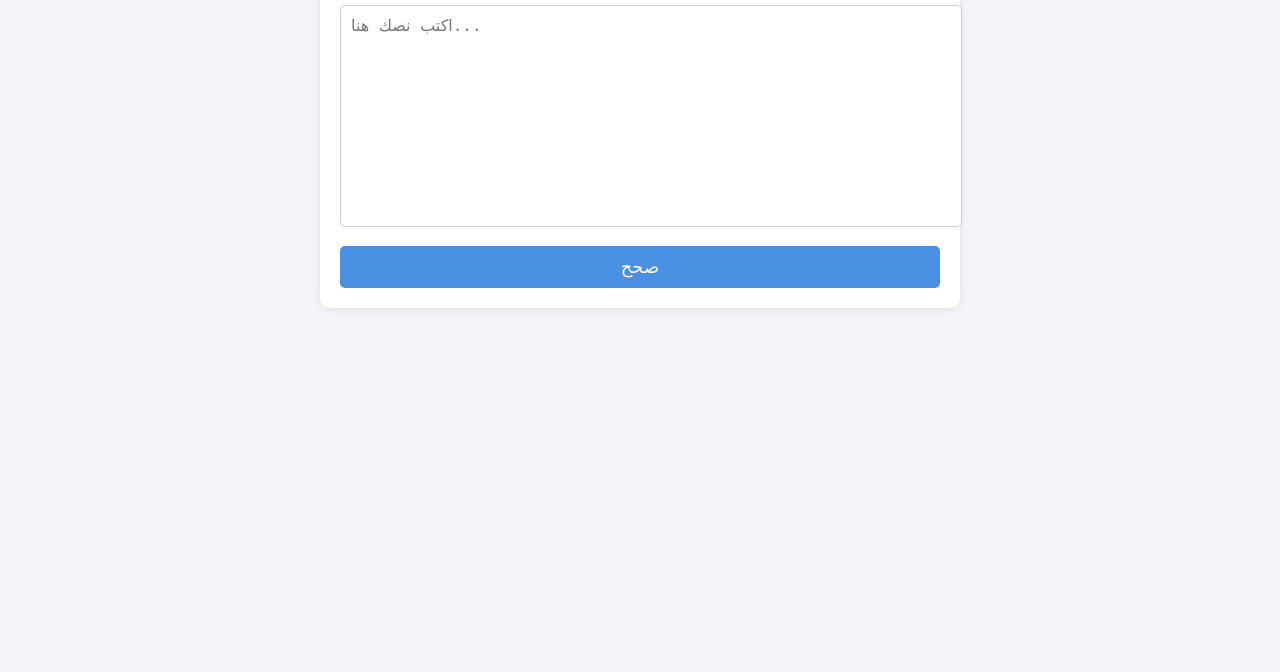
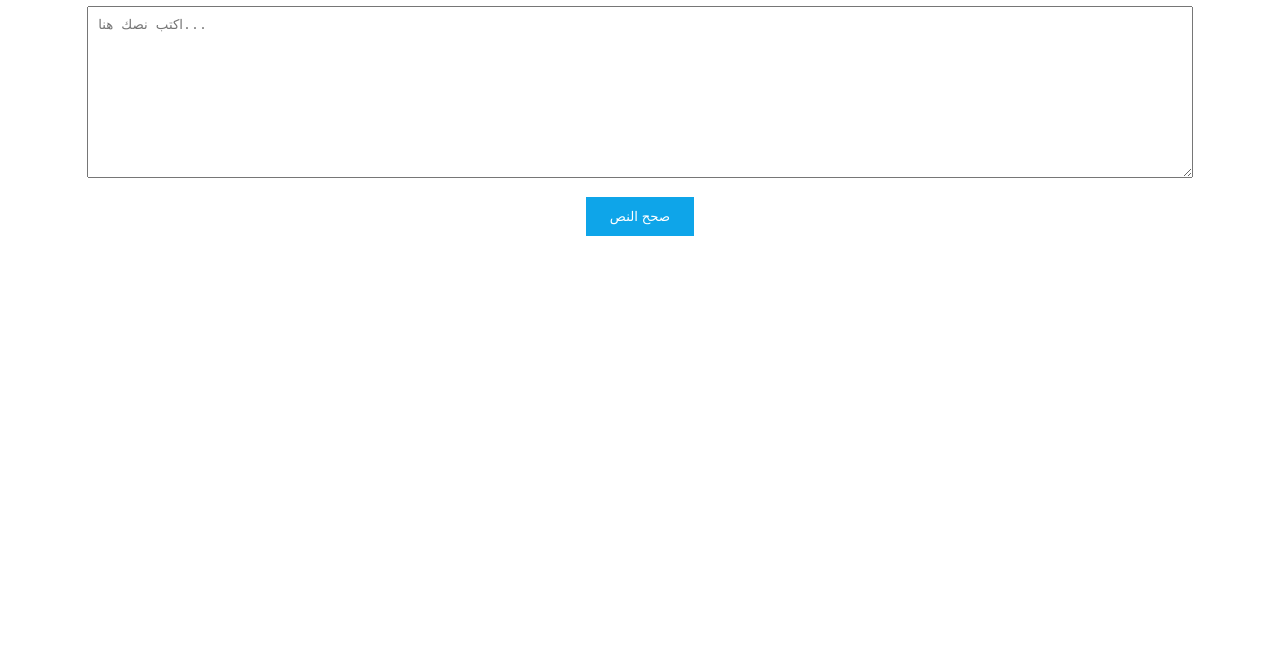
Before and after one commit to touatwiam8-creator/RA-ED, a plain HTML site: page index.html in a window 1280 px wide. Shown: the part 128-800 px from the top of the page. Drawn offline with Linux system fonts and the light colour scheme.

Commit message:
Update index.html

```diff
--- a/index.html
+++ b/index.html
@@ -1,105 +1,67 @@
 <!DOCTYPE html>
-<html lang="ar">
+<html>
 <head>
-    <meta charset="UTF-8">
-    <meta name="viewport" content="width=device-width, initial-scale=1.0">
-    <title>مصحح النصوص العربي</title>
+    <title>مصحح النصوص</title>
     <style>
-        body {
-            font-family: Arial, sans-serif;
-            background-color: #f4f4f9;
-            color: #333;
-            margin: 0;
-            padding: 20px;
-        }
-
-        h1 {
-            text-align: center;
-            font-size: 2.5em;
-            color: #4A90E2;
-            margin-bottom: 20px;
-        }
-
-        .container {
-            max-width: 600px;
-            margin: auto;
-            padding: 20px;
-            background: white;
-            border-radius: 10px;
-            box-shadow: 0 0 10px rgba(0, 0, 0, 0.1);
-        }
-
-        textarea {
-            width: 100%;
-            height: 200px;
-            border: 1px solid #ccc;
-            border-radius: 5px;
-            padding: 10px;
-            font-size: 16px;
-            resize: none;
-        }
-
-        button {
-            display: block;
-            width: 100%;
-            padding: 10px;
-            background-color: #4A90E2;
-            color: white;
-            border: none;
-            border-radius: 5px;
-            font-size: 18px;
-            cursor: pointer;
-            margin-top: 15px;
-        }
-
-        button:hover {
-            background-color: #357ABD;
-        }
-
-        .result {
-            margin-top: 20px;
-            padding: 10px;
-            border: 1px solid #4A90E2;
-            border-radius: 5px;
-            background-color: #e7f3fe;
-        }
-
-        @media (max-width: 600px) {
-            h1 {
-                font-size: 2em;
-            }
-
-            button {
-                font-size: 16px;
-            }
-        }
+        body { font-family: Arial; text-align: center; padding: 30px; }
+        textarea { width: 90%; height: 150px; margin: 15px; padding: 10px; }
+        button { padding: 12px 24px; background: #0ea5e9; color: white; border: none; cursor: pointer; }
+        #result { margin: 20px auto; max-width: 90%; }
     </style>
 </head>
 <body>
-
-    <div class="container">
-        <h1>مصحح النصوص العربي</h1>
-        <textarea placeholder="اكتب نصك هنا..."></textarea>
-        <button onclick="checkText()">صحح</button>
-        <div class="result" id="result" style="display:none;">
-            <h3>النتيجة:</h3>
-            <p id="correctedText"></p>
-        </div>
-    </div>
+    <h1>مصحح النصوص العربي</h1>
+    <textarea id="userText" placeholder="اكتب نصك هنا..."></textarea>
+    <br>
+    <button onclick="correctText()">صحح النص</button>
+    <div id="result"></div>
 
     <script>
-        function checkText() {
-            const textArea = document.querySelector('textarea');
+        const apiKey = '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';
+
+        async function correctText() {
+            const userText = document.getElementById('userText').value.trim();
             const resultDiv = document.getElementById('result');
-            const correctedText = document.getElementById('correctedText');
 
-            // هنا يمكنك إضافة منطق تصحيح النصوص الخاص بك
-            // كمثال بسيط، سنقوم فقط بعكس النص المدخل
-            const text = textArea.value;
-            correctedText.textContent = text.split('').reverse().join('');
-            resultDiv.style.display = 'block';
+            if (!userText) {
+                resultDiv.innerHTML = '<p>ادخل نصاً أولاً.</p>';
+                return;
+            }
+
+            if (!apiKey) {
+                resultDiv.innerHTML = '<p>أضيفي مفتاح API.</p>';
+                return;
+            }
+
+            resultDiv.innerHTML = '<p>جاري التصحيح...</p>';
+
+            try {
+                const response = await fetch('https://api.openai.com/v1/chat/completions', {
+                    method: 'POST',
+                    headers: {
+                        'Content-Type': 'application/json',
+                        'Authorization': Bearer ${apiKey}
+                    },
+                    body: JSON.stringify({
+                        model: 'gpt-3.5-turbo',
+                        messages: [{
+                            role: 'user',
+                            content: صحح الأخطاء في النص العربي التالي وأعد النص المصحح فقط: ${userText}
+                        }],
+                        temperature: 0.3
+                    })
+                });
+
+                if (!response.ok) throw new Error('خطأ في الطلب');
+
+                const data = await response.json();
+                const correctedText = data.choices[0].message.content;
+                resultDiv.innerHTML = <div><strong>النص المصحح:</strong><p>${correctedText}</p></div>;
+
+            } catch (error) {
+                resultDiv.innerHTML = <p>حدث خطأ: ${error.message}</p>;
+            }
         }
     </script>
-
 </body>
 </html>
```
